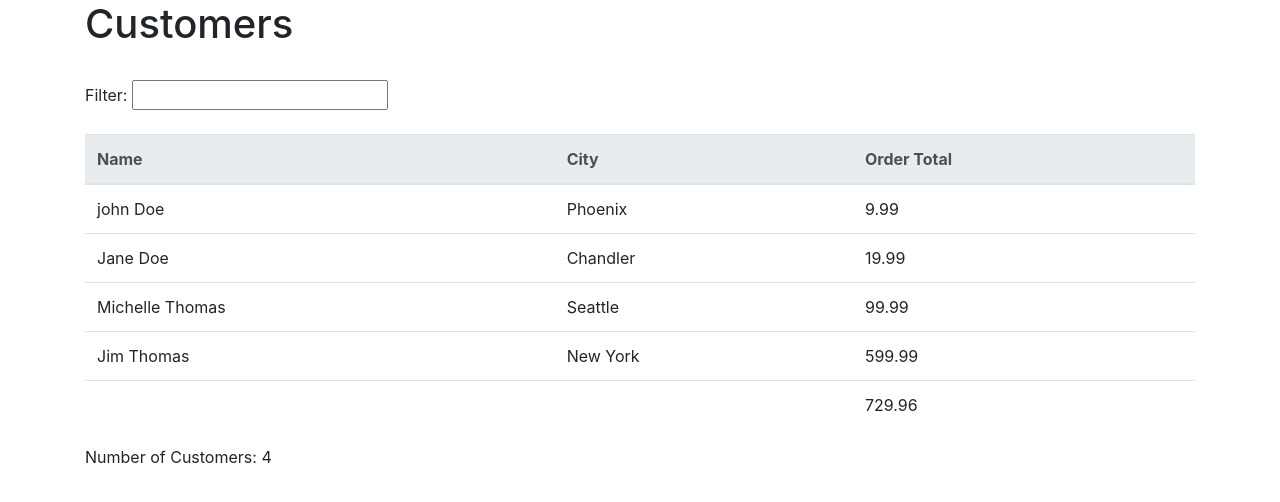
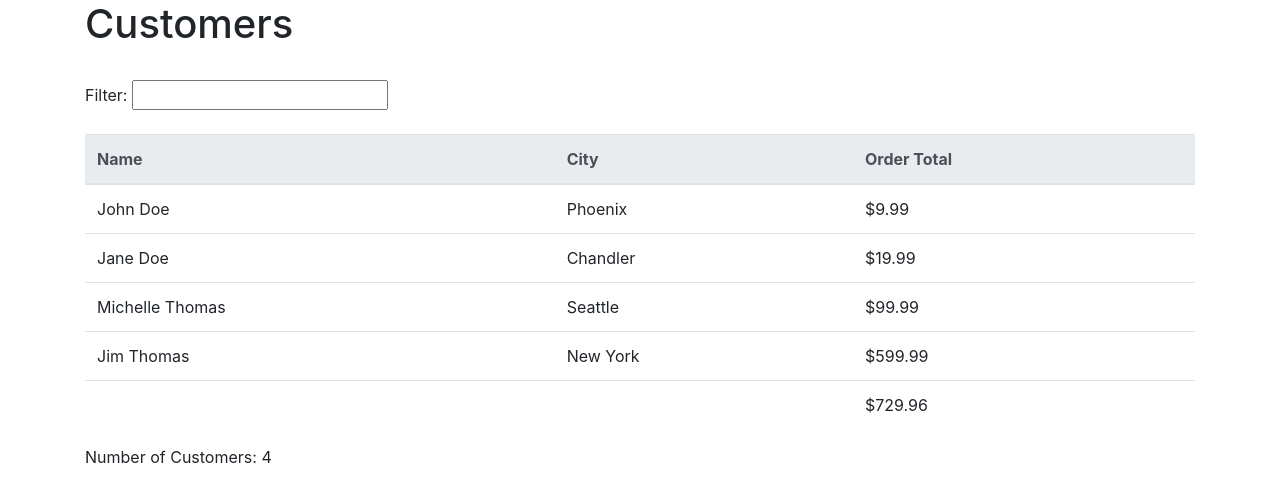
Before and after one commit to SimonFlohr/customer-order-table-angular, an Angular app: page / in a window 1280 px wide. Shown: the top 502 px of the page. Built offline with nearby package versions, Linux system fonts and the light colour scheme.

Commit message:
Use pipes to format customer names and order amounts

```diff
--- a/src/app/customers/customers-list/customers-list.component.html
+++ b/src/app/customers/customers-list/customers-list.component.html
@@ -11,13 +11,13 @@
     </thead>
     <tbody>
         <tr *ngFor="let cust of filteredCustomers">
-            <td><a>{{ cust.name }}</a></td>
+            <td><a>{{ cust.name | titlecase }}</a></td>
             <td>{{ cust.city }}</td>
-            <td>{{ cust.orderTotal }}</td>
+            <td>{{ cust.orderTotal | currency:currencyCode:'symbol' }}</td>
         </tr>
         <tr *ngIf="filteredCustomers && filteredCustomers.length">
             <td colspan="2"></td>
-            <td>{{ customersOrderTotal }}</td>
+            <td>{{ customersOrderTotal | currency:currencyCode:'symbol' }}</td>
         </tr>
         <tr class="table-danger" *ngIf="!filteredCustomers || !filteredCustomers.length">
             <td colspan="4">No customers found</td>
```
